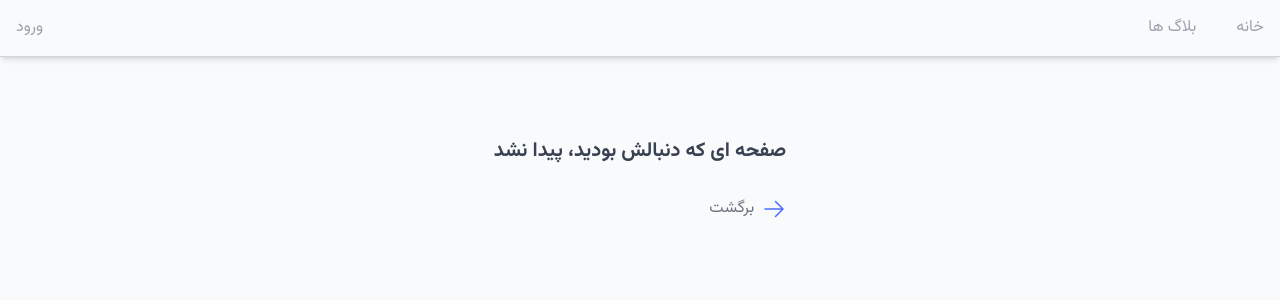
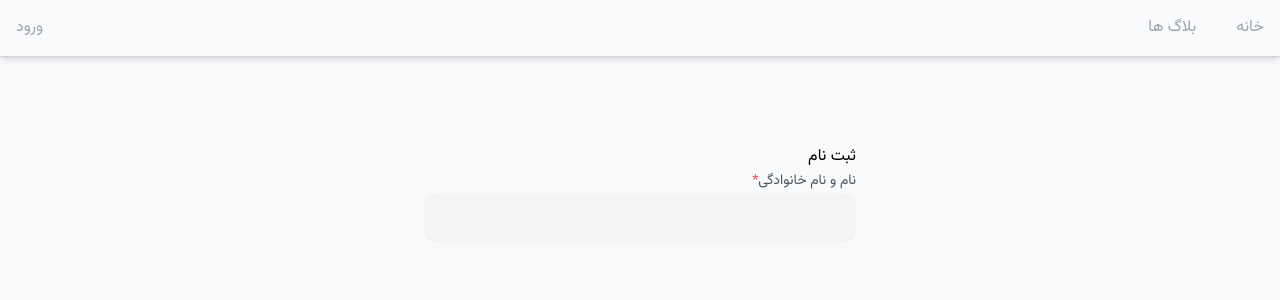
Before and after one commit to erfanmoulaee/Blog-App, a Next.js app: page /signup in a window 1280 px wide. Before the commit this address had no page. Shown: the top 300 px of the page. Built offline with nearby package versions, Linux system fonts and the light colour scheme.

Commit message:
create signin and signup routes

```diff
--- a/package.json
+++ b/package.json
@@ -10,7 +10,7 @@
   },
   "dependencies": {
     "@heroicons/react": "^2.2.0",
-    "next": "15.1.5",
+    "next": "^15.2.0-canary.30",
     "react": "^19.0.0",
     "react-dom": "^19.0.0"
   },
--- /dev/null
+++ b/src/app/(auth)/layout.jsx
@@ -0,0 +1,11 @@
+import React from "react";
+
+function layout({ children }) {
+  return (
+    <div className="flex items-center justify-center mt-20">
+      <div className="w-full max-w-md p-2">{children}</div>
+    </div>
+  );
+}
+
+export default layout;
--- /dev/null
+++ b/src/app/(auth)/signin/page.jsx
@@ -0,0 +1,7 @@
+import React from "react";
+
+function SignIn() {
+  return <div>SignIn</div>;
+}
+
+export default SignIn;
--- /dev/null
+++ b/src/app/(auth)/signup/page.jsx
@@ -0,0 +1,17 @@
+import TextField from "@/ui/TextField";
+
+export const metadata = {
+  title: "ثبت نام",
+};
+function SignUp() {
+  return (
+    <div>
+      <h1>ثبت نام</h1>
+      <form>
+        <TextField name="name" label="نام و نام خانوادگی" isRequired />
+      </form>
+    </div>
+  );
+}
+
+export default SignUp;
--- /dev/null
+++ b/src/ui/TextField.jsx
@@ -0,0 +1,12 @@
+function TextField({ type = "text", label, name, value, dir = "rtl", onChange, isRequired, className }) {
+  return (
+    <div className="textField">
+      <label htmlFor={name} className="text-secondary-600 text-sm">
+        {label}
+        {isRequired && <span className="text-error">*</span>}
+      </label>
+      <input type={type} name={name} id={name} dir={dir} className={`textField__input ${dir === "ltr" ? "text-left" : "text-right"} ${className}`} value={value} onChange={onChange} />
+    </div>
+  );
+}
+export default TextField;
```
Also changed, not shown: 1 other file (tests, documents, lock files or other folders).
